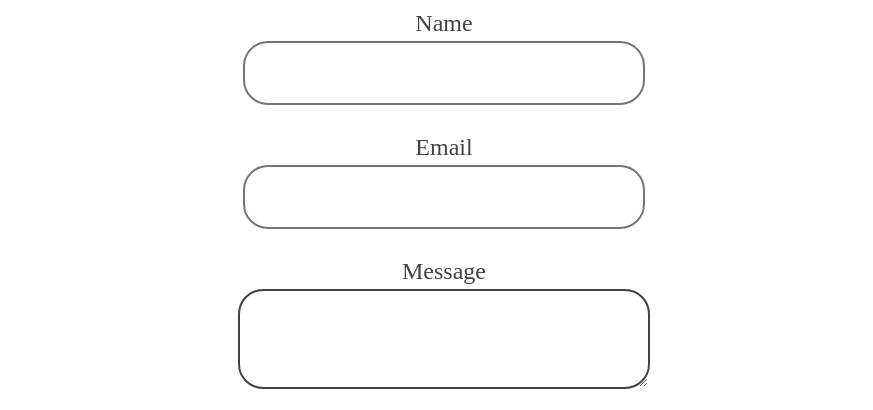
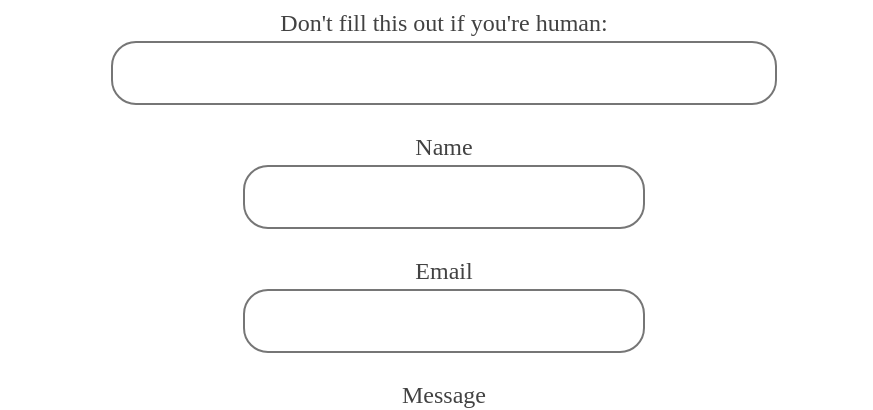
Before and after one commit to mrillstone/AppleComedy, a plain HTML site: page Contact.html in a window 1280 px wide. Shown: the part 625-1035 px from the top of the page, without its empty margins (196-1069 px from the left). Drawn offline with nearby package versions, Linux system fonts and the light colour scheme; a web font is replaced by a local one.

Commit message:
added honeypot to contact form

```diff
--- a/Contact.html
+++ b/Contact.html
@@ -31,7 +31,10 @@
     <hr/>
     <div class="email">
       <h1>Let's talk</h1>
-      <form name="contact" netlify>
+      <form name="contact" method="POST" netlify-honeypot="bot-field" data-netlify="true" netlify>
+        <p class="hidden">
+          <label>Don't fill this out if you're human:<input name="bot-field"/></label>
+        </p>
         <p>
           <label>Name <input type="text" name="name" /></label>
         </p>
```
